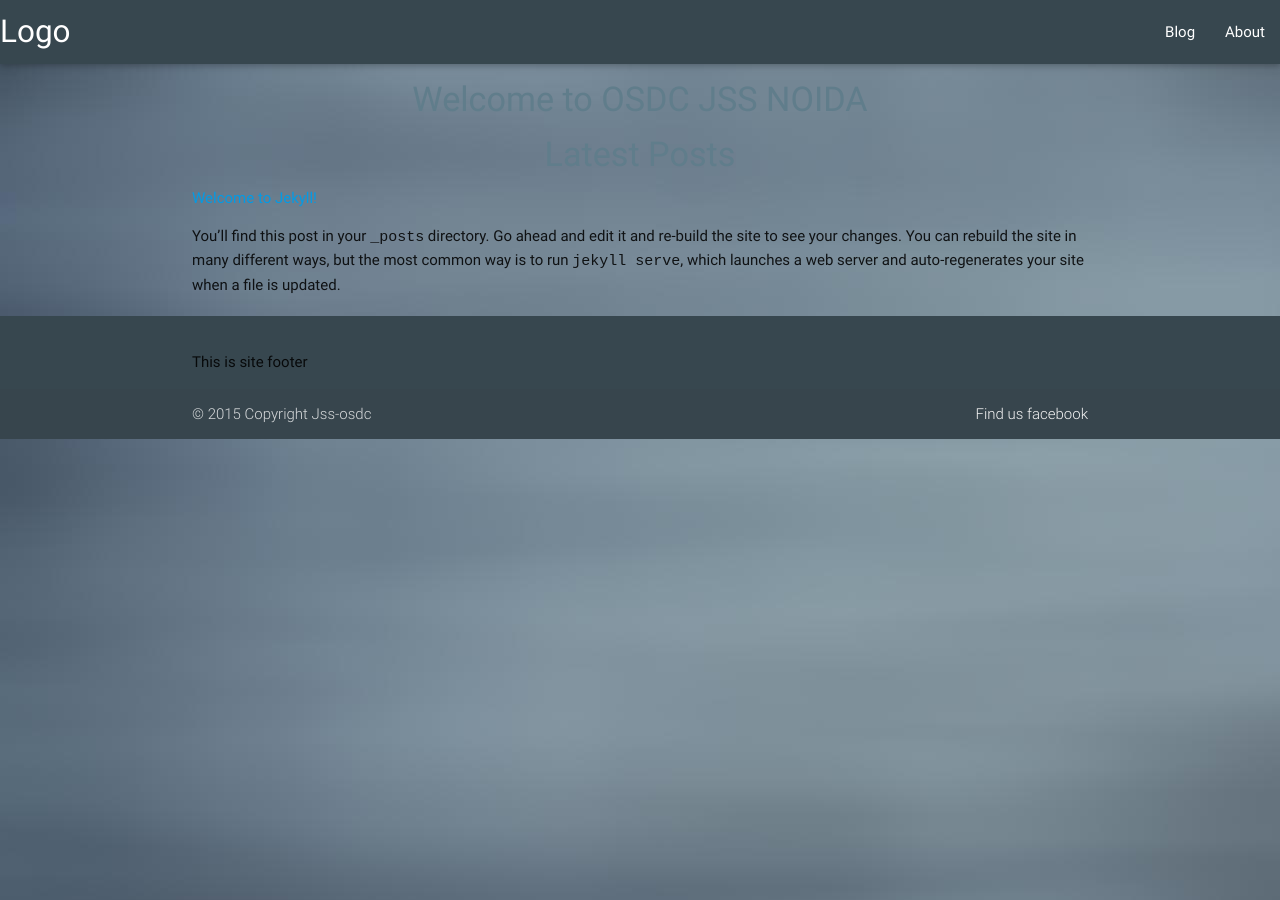
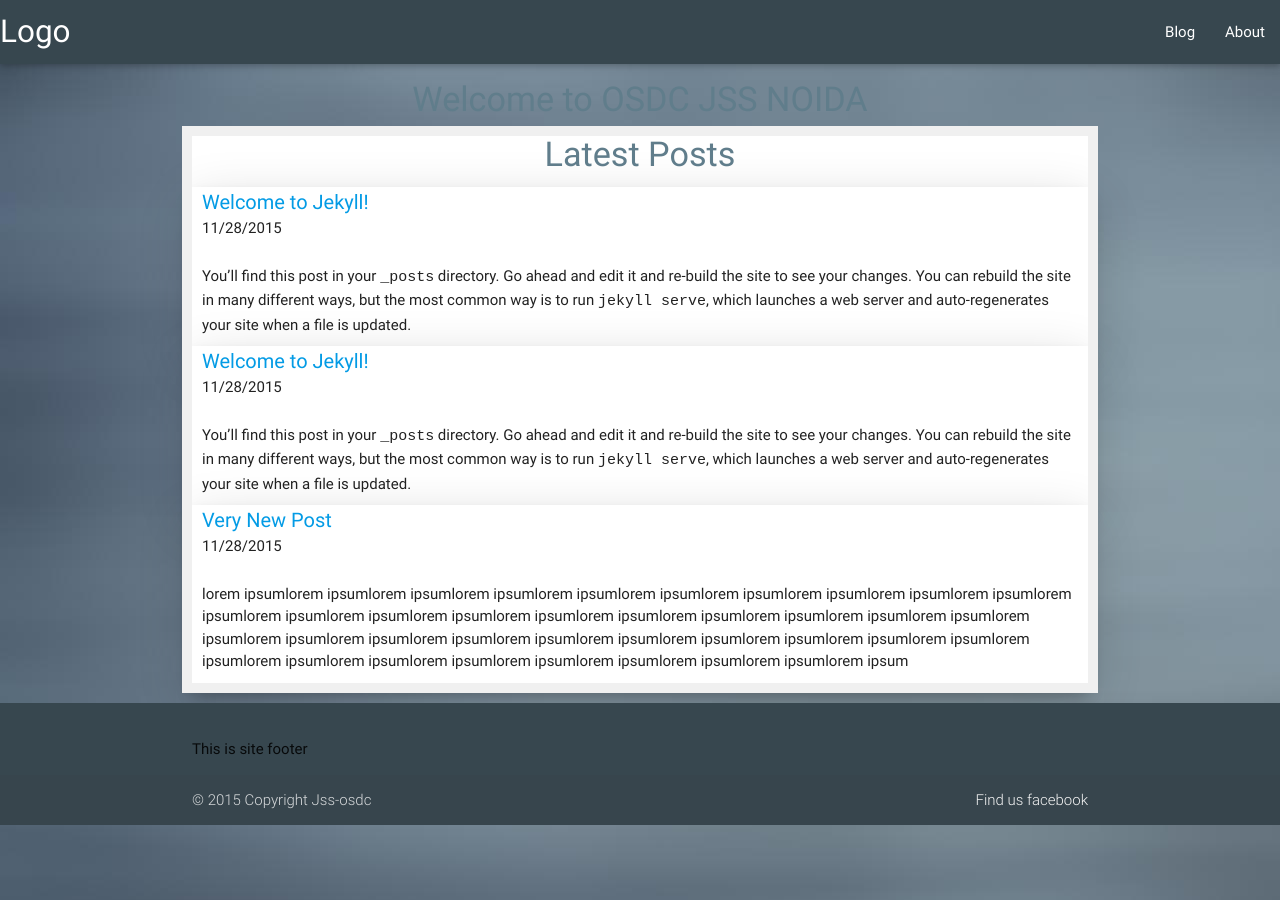
Before and after one commit to JSS-OSDC/jss-osdc.github.io, a Jekyll site: the page built from index.html, in a window 1280 px wide. Built offline with Jekyll 4.4.1, drawn with Linux system fonts in a browser that asks for light colours.

Commit message:
imported:dummyjs,modified:latest posts section

```diff
--- a/_includes/footer.html
+++ b/_includes/footer.html
@@ -5,7 +5,7 @@
           <div class="footer-copyright">
             <div class="container">
             © 2015 Copyright Jss-osdc
-            <a class="grey-text text-lighten-4 right" href="#!">Find us facebook</a>
+            <a class="grey-text text-lighten-4 right" href="https://www.facebook.com/groups/1534090800176936/">Find us facebook</a>
             </div>
           </div>
         </footer>
@@ -14,3 +14,4 @@
 <script src="{{"/assets/js/jquery-1.11.3.js"}}"></script>
 <script src="{{"/assets/js/materialize.js"}}"></script>
 <script src="{{"/assets/js/init.js"}}"></script>
+<script src="{{"/assets/js/dummy.min.js"}}"></script>
--- /dev/null
+++ b/_posts/2015-11-28-newnew.html
@@ -0,0 +1,14 @@
+---
+layout: post
+title:  "Very New Post"
+---
+
+<p>
+	lorem ipsumlorem ipsumlorem ipsumlorem ipsumlorem ipsumlorem ipsumlorem ipsumlorem ipsumlorem ipsumlorem ipsumlorem ipsumlorem ipsumlorem ipsumlorem ipsumlorem ipsumlorem ipsumlorem ipsumlorem ipsumlorem ipsumlorem ipsumlorem ipsumlorem ipsumlorem ipsumlorem ipsumlorem ipsumlorem ipsumlorem ipsumlorem ipsumlorem ipsumlorem ipsumlorem ipsumlorem ipsumlorem ipsumlorem ipsumlorem ipsumlorem ipsumlorem ipsumlorem ipsumlorem ipsum</p>
+
+	<p>lorem ipsumlorem ipsumlorem ipsumlorem ipsumlorem ipsumlorem ipsumlorem ipsumlorem ipsumlorem ipsumlorem ipsumlorem ipsumlorem ipsumlorem ipsumlorem ipsumlorem ipsumlorem ipsumlorem ipsumlorem ipsumlorem ipsumlorem ipsumlorem ipsumlorem ipsumlorem ipsumlorem ipsumlorem ipsumlorem ipsumlorem ipsumlorem ipsumlorem ipsumlorem ipsumlorem ipsumlorem ipsumlorem ipsumlorem ipsumlorem ipsumlorem ipsumlorem ipsumlorem ipsumlorem ipsum</p>
+	<p>lorem ipsumlorem ipsumlorem ipsumlorem ipsumlorem ipsumlorem ipsumlorem ipsumlorem ipsumlorem ipsumlorem ipsumlorem ipsumlorem ipsumlorem ipsumlorem ipsumlorem ipsumlorem ipsumlorem ipsumlorem ipsumlorem ipsumlorem ipsumlorem ipsumlorem ipsumlorem ipsumlorem ipsumlorem ipsumlorem ipsumlorem ipsumlorem ipsumlorem ipsumlorem ipsumlorem ipsumlorem ipsumlorem ipsumlorem ipsumlorem ipsumlorem ipsumlorem ipsumlorem ipsumlorem ipsum
+</p>
+<div>
+	<img src="{{"/assets/images/download.jpg"}}">
+</div>
--- /dev/null
+++ b/_posts/2015-11-28-newpost.markdown
@@ -0,0 +1,25 @@
+---
+layout: post
+title:  "Welcome to Jekyll!"
+date:   2015-11-28 17:49:35 +0530
+categories: jekyll update
+---
+You’ll find this post in your `_posts` directory. Go ahead and edit it and re-build the site to see your changes. You can rebuild the site in many different ways, but the most common way is to run `jekyll serve`, which launches a web server and auto-regenerates your site when a file is updated.
+
+To add new posts, simply add a file in the `_posts` directory that follows the convention `YYYY-MM-DD-name-of-post.ext` and includes the necessary front matter. Take a look at the source for this post to get an idea about how it works.
+
+Jekyll also offers powerful support for code snippets:
+
+{% highlight ruby %}
+def print_hi(name)
+  puts "Hi, #{name}"
+end
+print_hi('Tom')
+#=> prints 'Hi, Tom' to STDOUT.
+{% endhighlight %}
+
+Check out the [Jekyll docs][jekyll-docs] for more info on how to get the most out of Jekyll. File all bugs/feature requests at [Jekyll’s GitHub repo][jekyll-gh]. If you have questions, you can ask them on [Jekyll Talk][jekyll-talk].
+
+[jekyll-docs]: http://jekyllrb.com/docs/home
+[jekyll-gh]:   https://github.com/jekyll/jekyll
+[jekyll-talk]: https://talk.jekyllrb.com/
--- a/assets/css/style.css
+++ b/assets/css/style.css
@@ -19,3 +19,21 @@
 #site-heading{
 	color:#607d8b;
 }
+.latest-post{
+	background-color: #fff;
+	outline: 10px solid #f0f0f0;
+}
+.post-list{
+	background-color: #fff;
+}
+.post-list a{
+	padding: 10px;
+	font-size: 20px;
+}
+.post-list p{
+	padding: 10px;
+	margin-bottom: 0px;
+}
+.date{
+	padding: 10px;
+}
--- a/index.html
+++ b/index.html
@@ -6,12 +6,14 @@
   <h4>Welcome to <span id="site-heading">OSDC JSS NOIDA</span></h4>
 
 </div>
-<div class="container">
+<div class="container latest-post">
   <h4>Latest Posts</h4>
   {% for post in site.posts %}
-    <div>
-    	<a href="{{ post.url }}">{{ post.title }}</a>
-    	{{ post.excerpt }}
+    <div class="post-list z-depth-3">
+    	<a href="{{ post.url }}">{{ post.title }}</a><br>
+	    <span class="date">{{ post.date | date: "%m/%d/%Y" }}</span>
+
+    	{{ post.excerpt}}
     </div>
   {% endfor %}
 </div>
```
Also changed, not shown: assets/images/download.jpg (added), assets/js/dummy.min.js (added).
